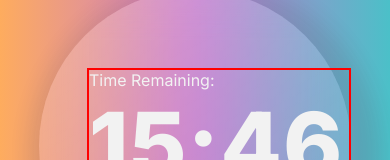
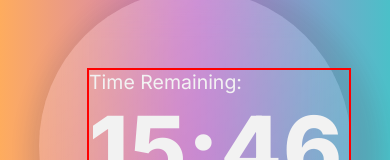
Before and after one commit to MFarabi619/pomodoro-clock, a React (Vite) app: page / in a window 390 px wide. Shown: the part 276-436 px from the top of the page. Built offline with nearby package versions, Linux system fonts and the light colour scheme.

Commit message:
Make time remaining text responsive

```diff
--- a/src/Components/Clock/Clock.scss
+++ b/src/Components/Clock/Clock.scss
@@ -22,6 +22,9 @@ img {
   margin-left: 3rem;
 }
 
+.time-remaining {
+  font-size: 5vmin;
+}
 .time {
   // font-size: 4rem;
   font-size: 23vmin;
```
